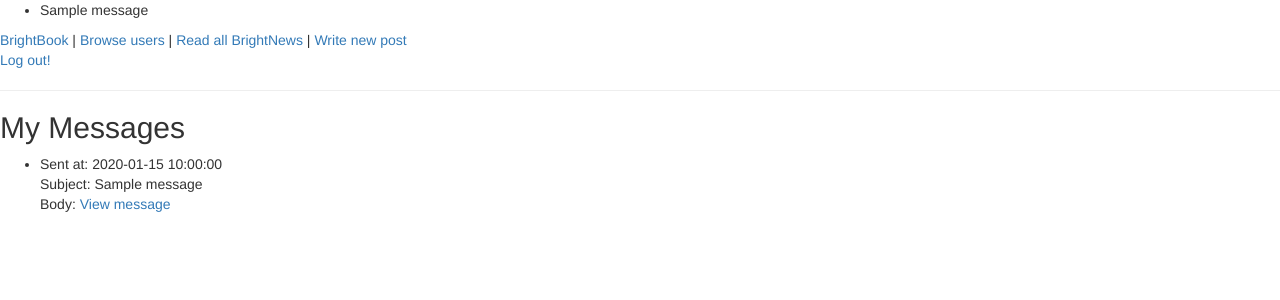
After one commit to maggieee/brightbook, a Flask app: page /messages in a window 1280 px wide. The commit adds this page. Shown: the top 300 px of the page. Run offline with Flask 2, Linux system fonts and the light colour scheme; the visitor is signed in with stand-in values (Sample User, id 1); tables that the repository leaves empty hold one stand-in row (values such as "Sample post"); one stand-in notice (Sample message) is shown; some libraries are stand-ins or nearby versions.

Commit message:
messages v1.0

```diff
--- a/forms.py
+++ b/forms.py
@@ -1,5 +1,5 @@
 from flask_wtf import FlaskForm
-from wtforms import StringField, PasswordField, validators
+from wtforms import StringField, PasswordField, HiddenField, validators
 from wtforms.validators import (DataRequired, Regexp, ValidationError, Email,
                                 Length, EqualTo)
 
@@ -22,6 +22,7 @@ def email_exists(form, email):
 
 class CreateMessageForm(FlaskForm):
 
+    recipient = HiddenField('Recipient')
     subject = StringField('Subject')
     contents = StringField('Contents', [validators.DataRequired(),
                                         validators.Length(min=2, max=1000,
--- a/server.py
+++ b/server.py
@@ -72,13 +72,13 @@ def show_brightnews():
         return redirect('/')
 
 
-@app.route('/create_message')
-def show_create_message_page():
+@app.route('/create_message/<user_id>')
+def show_create_message_page(user_id):
     """Show the message page"""
 
     form = CreateMessageForm()
 
-    return render_template("create_message.html", form=form)
+    return render_template("create_message.html", form=form, recipient=user_id)
 
 
 @app.route('/create_message', methods=["POST"])
@@ -86,16 +86,17 @@ def create_message():
     """Create a new message with a sender, recipient, subject, and contents."""
 
     sender = get_current_user_from_session()
-    recipient = 2
+    recipient = request.form.get('recipient')
 
     new_message = Message(sender=sender.user_id, recipient=recipient, subject=request.form.get('subject'),
                           contents=request.form.get('editordata'))
 
     add_and_commit_thing_to_database(new_message)
 
-    flash(f"Message sent to {recipient}!")
+    flash(f"Message sent to User {recipient}!")
 
-    return redirect("/profile/<user_id>")
+    return redirect(f"/users/{recipient}")
+
 
 
 @app.route('/create_post')
@@ -172,6 +173,25 @@ def log_out_user():
     return redirect("/")
 
 
+@app.route("/messages")
+def view_messages():
+    """Show the current user's messages."""
+
+    user = get_current_user_from_session()
+    messages = Message.query.filter_by(recipient=user.user_id).order_by(text("sent_at desc"))
+
+    return render_template("my_messages.html", user=user, messages=messages)
+
+
+@app.route("/messages/<message_id>")
+def show_message_details(message_id):
+    """Show message details."""
+
+    message = Message.query.filter_by(message_id=message_id).first_or_404()
+
+    return render_template("message_details.html", message=message)
+
+
 @app.route("/posts/logout", methods=["GET", "POST"])
 def redirect_from_posts_to_logout():
     """Redirect the user to the logout flow."""
@@ -223,14 +243,14 @@ def add_heart(post_id):
     return redirect(f"/posts/{post_id}")
 
 
-@app.route("/profile/<user_id>")
-def show_my_profile(user_id):
-    """Show the logged-in user's profile."""
+# @app.route("/profile/<user_id>")
+# def show_my_profile(user_id):
+#     """Show the logged-in user's profile."""
 
-    user = User.query.filter_by(email=session['email']).first_or_404()
-    user_id = user.user_id
+#     user = User.query.filter_by(email=session['email']).first_or_404()
+#     user_id = user.user_id
 
-    return render_template("/user_details.html", user=user)
+#     return render_template("/user_details.html", user=user)
 
 
 @app.route('/register')
@@ -256,14 +276,21 @@ def register_user():
 
     new_user.set_password(password)
 
-    if len(User.query.filter_by(email=email).all()) == 0:
+    if len(User.query.filter_by(email=email).all()) == 0  and len(User.query.filter_by(display_name=display_name).all()) == 0:
 
         db.session.add(new_user)
         db.session.commit()
 
+        flash("Registration successful - please log in.")
+
         return redirect("/")
 
-    # TODO: return an error in the event an email has already been taken.
+    else:
+
+        flash("Email or display name has already been taken. Please try again.")
+
+        return redirect("/")
+
 
 
 @app.route("/user_details")
--- a/templates/base.html
+++ b/templates/base.html
@@ -1,28 +1,27 @@
-<!doctype html>
+<!DOCTYPE html>
 <html>
   <link rel="stylesheet" type="text/css" href="static/styles.css" />
   <head>
-
     <!-- include libraries(jQuery, bootstrap) -->
-<link href="https://stackpath.bootstrapcdn.com/bootstrap/3.3.7/css/bootstrap.min.css" rel="stylesheet">
+    <link
+      href="https://stackpath.bootstrapcdn.com/bootstrap/3.3.7/css/bootstrap.min.css"
+      rel="stylesheet"
+    />
     <script src="https://code.jquery.com/jquery-3.4.1.min.js"></script>
     <script src="https://stackpath.bootstrapcdn.com/bootstrap/3.3.7/js/bootstrap.min.js"></script>
 
-
-
     <title>BrightBook</title>
-    <ul class=flashes>
+    <ul class="flashes">
       {% for message in get_flashed_messages() %}
       <li>{{ message }}</li>
       {% endfor %}
     </ul>
-
-
   </head>
 
   <body>
+    <brand><a href="/">BrightBook</a></brand> |
 
-  <brand><a href="/">BrightBook</a></brand> |
+    <!-- Show the login/register links if user is not logged in: -->
 
     {% if 'email' not in session: %}
 
@@ -31,26 +30,21 @@
 
     {% endif %}
 
+    <!-- Show different nav menu if user is logged in -->
+
     {% if 'email' in session: %}
-    <a href="/users">Browse users</a>
-    | <a href="/brightnews">Read all BrightNews</a>
-    | <a href="/create_post">Write new post</a>
-
-  {% endif %}
+    <a href="/users">Browse users</a> |
+    <a href="/brightnews">Read all BrightNews</a> |
+    <a href="/create_post">Write new post</a>
 
     <form action="/logout" method="POST">
-      {% if 'email' in session: %}
-
       <!-- <input type="submit" value="Log out!"> -->
       <a href="/logout">Log out!</a>
       {% endif %}
-
     </form>
 
-
-  <hr>
+    <hr />
 
     {% block content %} put your content here {% endblock %}
-
   </body>
 </html>
--- a/templates/create_message.html
+++ b/templates/create_message.html
@@ -9,6 +9,7 @@
 
 <h2 class="title">Write New Message</h2>
 <form method="post" action="/create_message">
+  <div class="form-field">{{ form.recipient(value=recipient) }}</div>
   <div class="form-field">{{ form.subject.label }} {{ form.subject }}</div>
   <textarea id="summernote" name="editordata"></textarea>
   <input type="submit" value="Send Message" />
--- /dev/null
+++ b/templates/my_messages.html
@@ -0,0 +1,36 @@
+{% extends 'base.html' %} {% block content %}
+
+<!-- This is how the page looks if it's the current user's profile: -->
+
+{% if user.email == session['email'] %}
+
+<h2>My Messages</h2>
+
+    {% if messages %}
+    <ul>
+    {% for message in messages %}
+    <li>
+        Sent at: {{ message.sent_at }} <br>
+        Subject: {{ message.subject }} <br>
+        Body: <a href="/messages/{{ message.message_id }}">View message</a>
+    </li>
+    <br>
+    {% endfor %}
+    </ul>
+
+    {% endif %}
+
+    {% if not messages %}
+
+    You don't have any messages.
+
+    {% endif %}
+
+{% endif %}
+
+<!-- Code for non-self user page follows -->
+
+{% if user.email != session['email'] %}
+
+<p>Please log in to see your messages.</p>
+> {% endif %} {% endblock %}
--- a/templates/user_details.html
+++ b/templates/user_details.html
@@ -8,6 +8,7 @@
 
 <h2> My Profile: {{ user.display_name }} </h2>
 
+<h5> <a href="/messages">View my messages</a></h5>
 
 {% endif %}
 
@@ -16,7 +17,7 @@
 {% if user.email != session['email'] %}
 
   <h2>About {{ user.display_name }}:</h2>
-  <h6><a href="/create_message">
+  <h6><a href="/create_message/{{ user.user_id }}">
     Send {{ user.display_name }} a message </a> </h6>
 
 {% endif %}
```
Also changed, not shown: templates/brightbookers.html (+4 -9 lines), templates/message_details.html (added, +11 -0 lines). Lines whose indentation alone changed are shown as unchanged.
